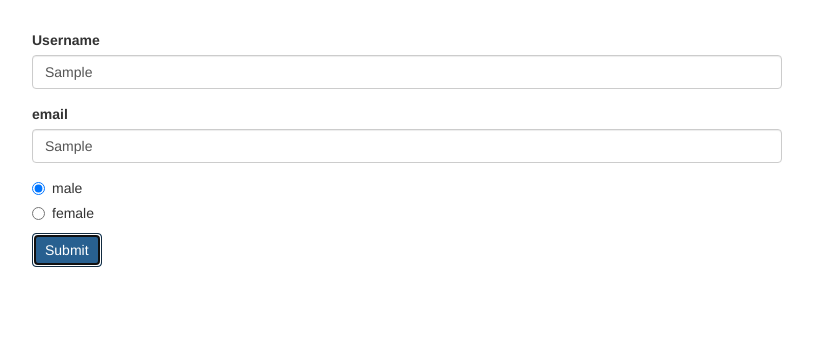
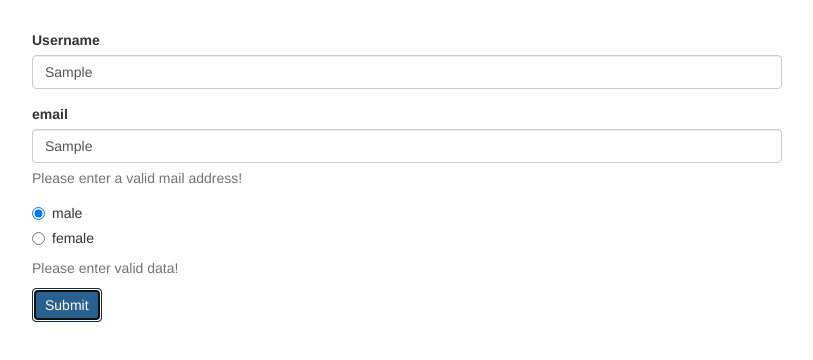
Before and after one commit to yashwadhwani08/angular-reactive-form-handling, an Angular app: page / in a window 1280 px wide. Both pictures are taken after typing "Sample", "Sample" into the empty fields and a click on the button "Submit". Shown: the top 360 px of the page, without its empty margins (233-1046 px from the left). Built offline with nearby package versions, Linux system fonts and the light colour scheme.

Commit message:
getting form-input-control access in tempplate to display error messages

```diff
--- a/src/app/app.component.html
+++ b/src/app/app.component.html
@@ -15,6 +15,15 @@
             formControlName="username"
             class="form-control"
           />
+          <!-- to gain control access in template-driven approach, we would have placed a local reference on the input set its value to 'ngModel', but control-access is done differently in reactive-method since here we don't have control registered by ngModel, we us the get method on the overall form, it allows us to get access to our controls easily. The argument can be either the control name as a string or the path to the control. For now, the path is the name because we only have one level of nesting in our form-object -->
+          <span
+            *ngIf="
+              !signupForm.get('username').valid &&
+              signupForm.get('username').touched
+            "
+            class="help-block"
+            >Please enter a valid username!</span
+          >
         </div>
         <div class="form-group">
           <label for="email">email</label>
@@ -24,6 +33,13 @@
             formControlName="email"
             class="form-control"
           />
+          <span
+            *ngIf="
+              !signupForm.get('email').valid && signupForm.get('email').touched
+            "
+            class="help-block"
+            >Please enter a valid mail address!</span
+          >
         </div>
         <div class="radio" *ngFor="let gender of genders">
           <label>
@@ -32,6 +48,9 @@
             }}
           </label>
         </div>
+        <span *ngIf="!signupForm.valid && signupForm.touched" class="help-block"
+          >Please enter valid data!</span
+        >
         <button class="btn btn-primary" type="submit">Submit</button>
       </form>
     </div>
```
